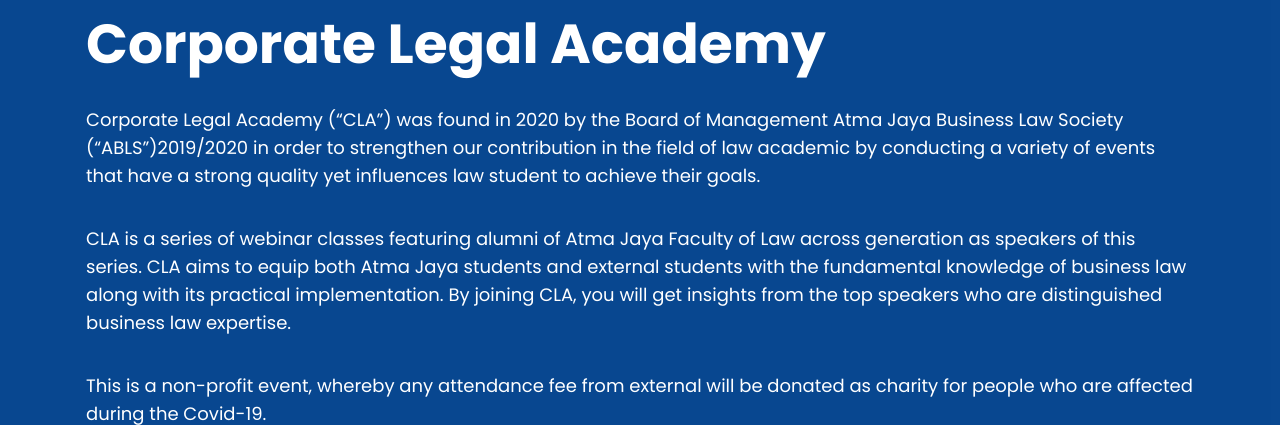
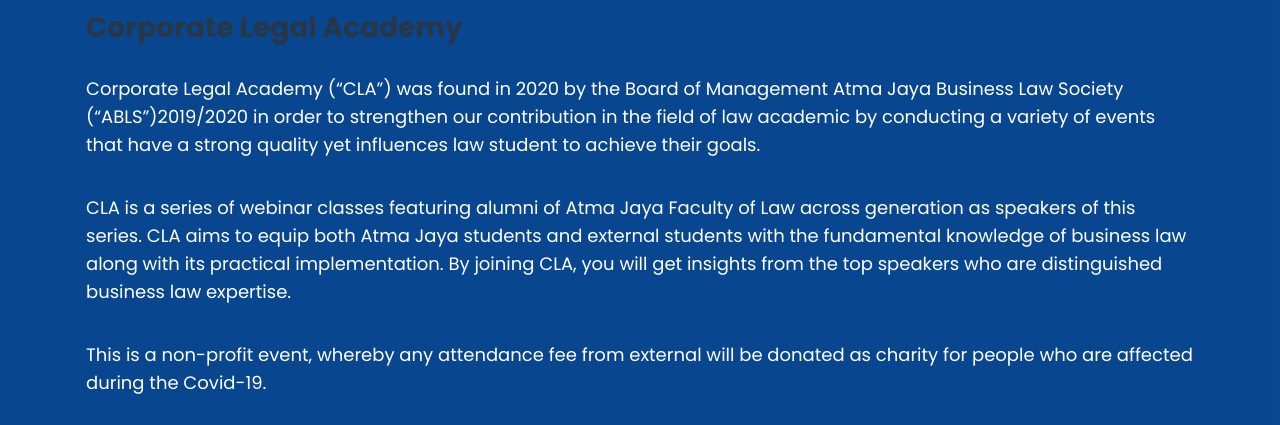
Before and after one commit to Tintapen/coprlegal, a CodeIgniter app: page /database/ in a window 1280 px wide. Shown: the part 189-614 px from the top of the page. Run offline with CodeIgniter, Linux system fonts and the light colour scheme.

Commit message:
Change h2 to h3 in class hero-content

```diff
--- a/application/views/template/home.php
+++ b/application/views/template/home.php
@@ -3,10 +3,10 @@
 		<div class="container">
 			<div class="row align-items-center">
 				<div class="hero-content">
-						<h2 class="mb-30 wow fadeInUp" data-wow-delay=".2s">Corporate Legal Academy</h2>
-						<p class="wow fadeInUp" data-wow-delay=".4s">Corporate Legal Academy (“CLA”) was found in 2020 by the Board of Management Atma Jaya Business Law Society (“ABLS”)2019/2020 in order to strengthen our contribution in the field of law academic by conducting a variety of events that have a strong quality yet influences law student to achieve their goals. </p>
-						<p>CLA is a series of webinar classes featuring alumni of Atma Jaya Faculty of Law across generation as speakers of this series. CLA aims to equip both Atma Jaya students and external students with the fundamental knowledge of business law along with its practical implementation. By joining CLA, you will get insights from the top speakers who are distinguished business law expertise.</p>
-						<p>This is a non-profit event, whereby any attendance fee from external will be donated as charity for people who are affected during the Covid-19.</p>
+					<h3 class="mb-30 wow fadeInUp" data-wow-delay=".2s">Corporate Legal Academy</h3>
+					<p class="wow fadeInUp" data-wow-delay=".4s">Corporate Legal Academy (“CLA”) was found in 2020 by the Board of Management Atma Jaya Business Law Society (“ABLS”)2019/2020 in order to strengthen our contribution in the field of law academic by conducting a variety of events that have a strong quality yet influences law student to achieve their goals. </p>
+					<p>CLA is a series of webinar classes featuring alumni of Atma Jaya Faculty of Law across generation as speakers of this series. CLA aims to equip both Atma Jaya students and external students with the fundamental knowledge of business law along with its practical implementation. By joining CLA, you will get insights from the top speakers who are distinguished business law expertise.</p>
+					<p>This is a non-profit event, whereby any attendance fee from external will be donated as charity for people who are affected during the Covid-19.</p>
 					<!--<div class="hero-btns">
 							<a href="#courses" class="main-btn wow fadeInUp" data-wow-delay=".6s">Courses</a>
 					</div>-->
```
